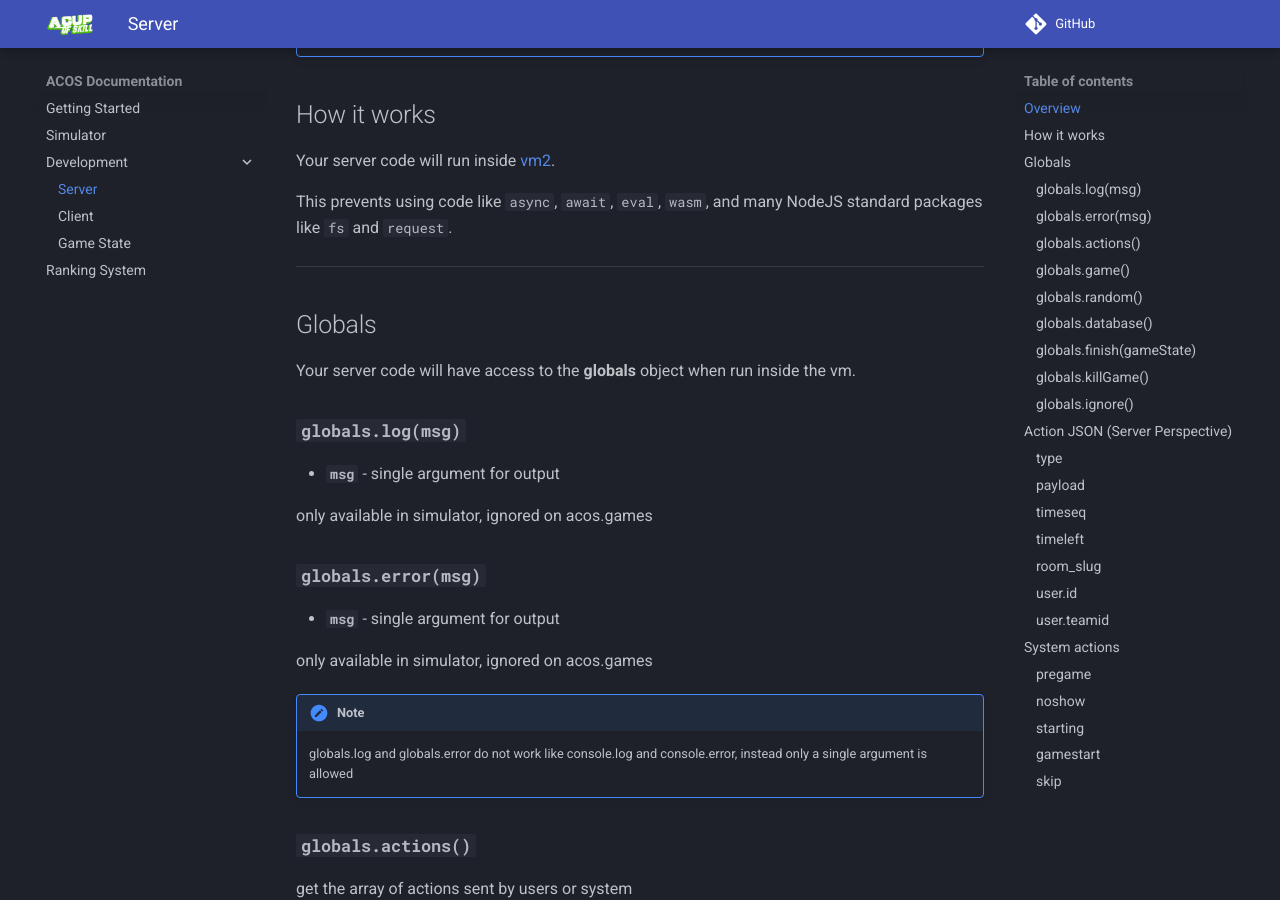
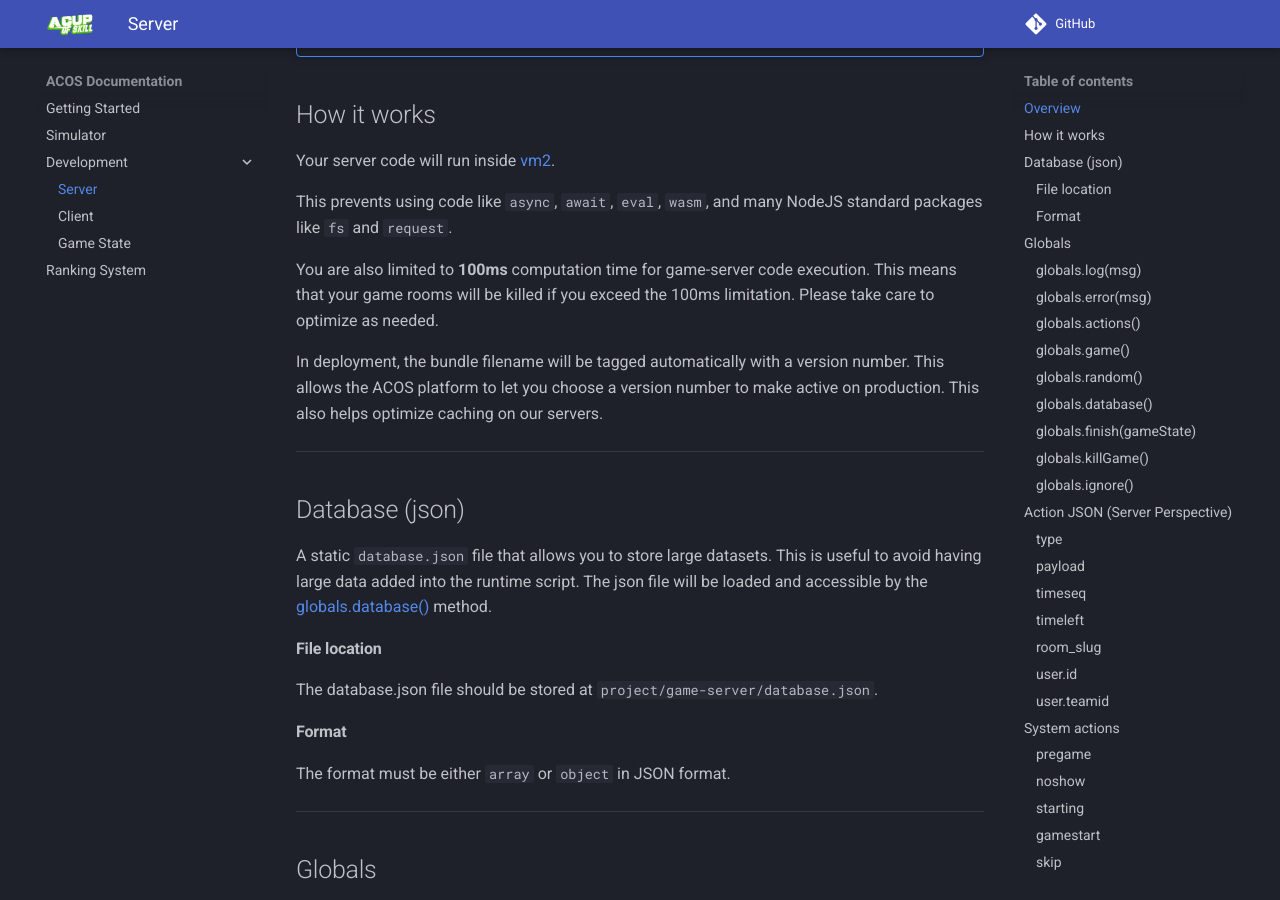
Before and after one commit to acosgames/acosgames.github.io, an MkDocs documentation site: the page built from docs/server.md, in a window 1280 px wide and 900 px high, scrolled down 458 px. Built offline with MkDocs 1.6.1 and Material for MkDocs 9.7.7, drawn with Linux system fonts in a browser that asks for light colours.

```diff
--- a/docs/server.md
+++ b/docs/server.md
@@ -14,6 +14,24 @@
 Your server code will run inside [vm2](https://github.com/patriksimek/vm2).
 
 This prevents using code like `async`, `await`, `eval`, `wasm`, and many NodeJS standard packages like `fs` and `request`.
+
+You are also limited to **100ms** computation time for game-server code execution.  This means that your game rooms will be killed if you exceed the 100ms limitation.  Please take care to optimize as needed.
+
+In deployment, the bundle filename will be tagged automatically with a version number.  This allows the ACOS platform to let you choose a version number to make active on production.  This also helps optimize caching on our servers.
+
+---
+
+## Database (json)
+
+A static `database.json` file that allows you to store large datasets.  This is useful to avoid having large data added into the runtime script.  The json file will be loaded and accessible by the [globals.database()](/server/#globalsdatabase) method.
+
+#### File location
+
+The database.json file should be stored at `project/game-server/database.json`.
+
+#### Format
+
+The format must be either `array` or `object` in JSON format.
 
 ---
 
```
Also changed, not shown: site/404.html, site/client/index.html, site/development/index.html, site/gamestate/index.html, site/index.html, site/ranking/index.html, site/server/index.html, site/simulator/index.html, 1 other file.
